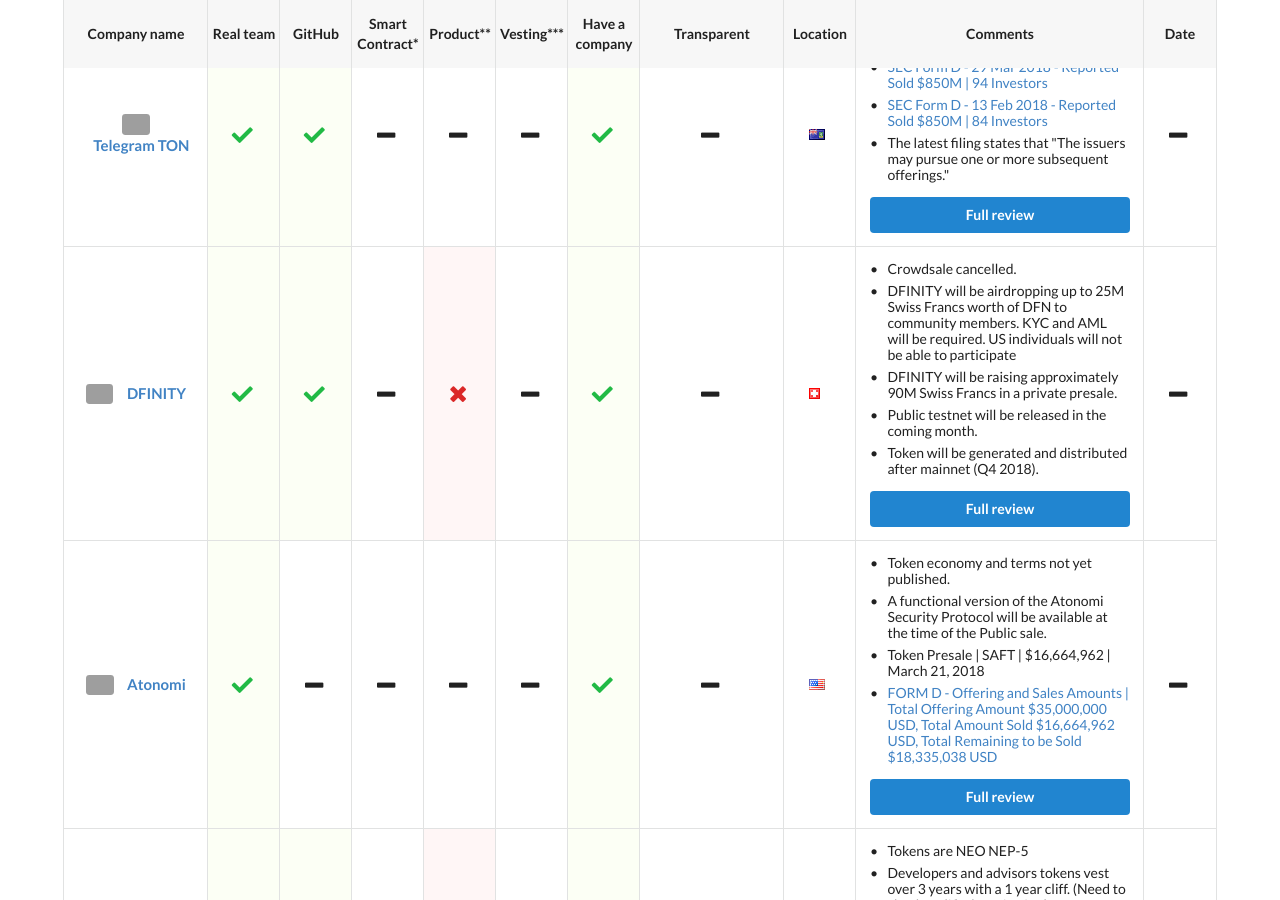
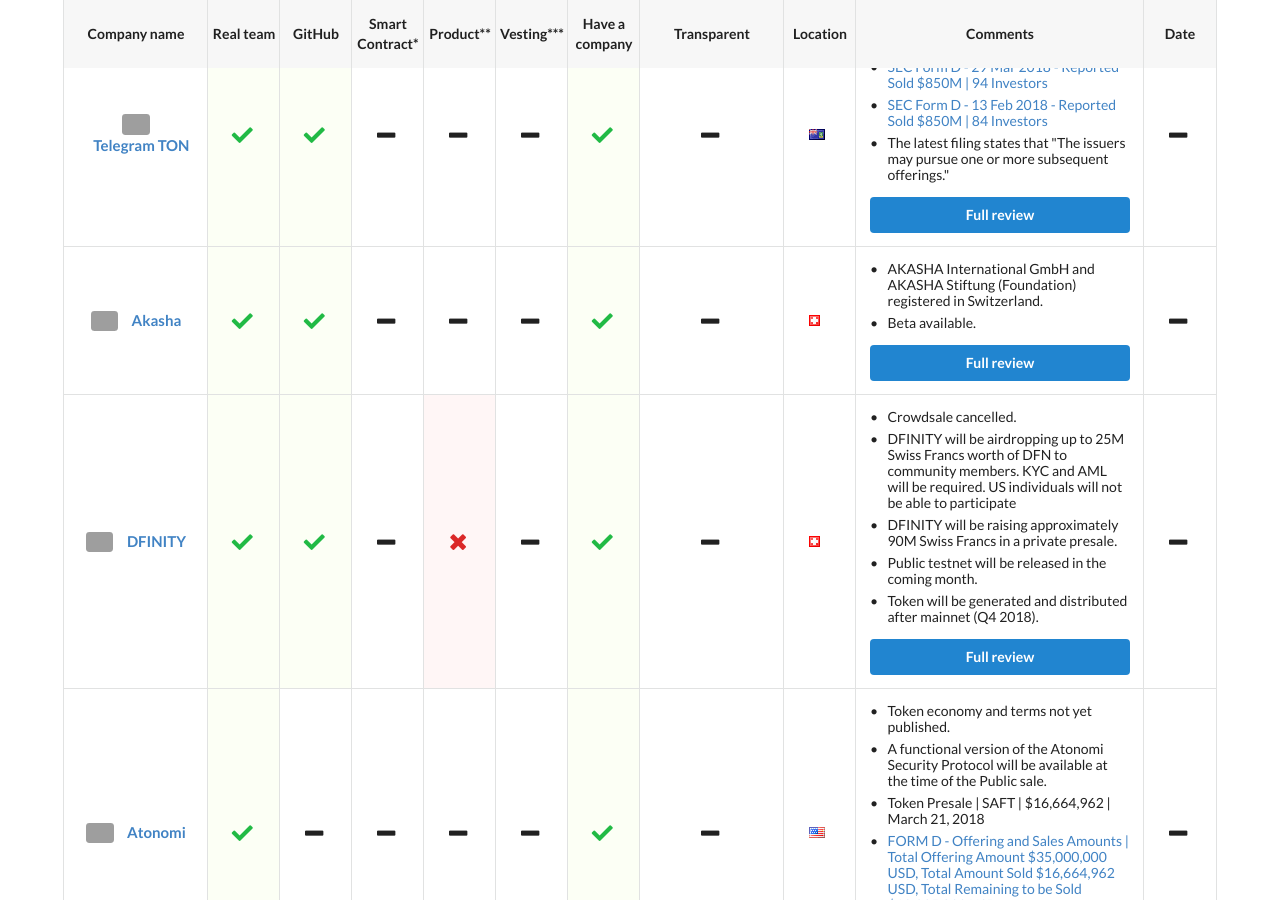
Before and after one commit to ico-check/ico-check, a Jekyll site: the page built from index.md, in a window 1280 px wide and 900 px high, scrolled down 687 px. Built offline with Jekyll 4.4.1, drawn with Linux system fonts in a browser that asks for light colours; nearby versions of some CDN libraries; grey boxes are pictures that could not be loaded.

Commit message:
67-akasha-ico-check
Added Akasha

```diff
--- a/_data/active-future-icos.yml
+++ b/_data/active-future-icos.yml
@@ -40,6 +40,25 @@
   ico_end_date:
   safe:
   issue_url: https://github.com/ico-check/ico-check/issues/73
+
+- name: Akasha
+  image: https://i.imgur.com/eN9uTsZ.jpg
+  url: https://akasha.world/
+  real_team: true
+  github: true
+  smart_contract:
+  product:
+  min_vesting:
+  have_company: true
+  transparent:
+  location: Switzerland
+  comments:
+    - content: AKASHA International GmbH and AKASHA Stiftung (Foundation) registered in Switzerland.
+    - content: Beta available.
+  ico_start_date:
+  ico_end_date:
+  safe:
+  issue_url: https://github.com/ico-check/ico-check/issues/104
 
 - name: DFINITY
   image: https://i.imgur.com/leYv3Ny.jpg
```
